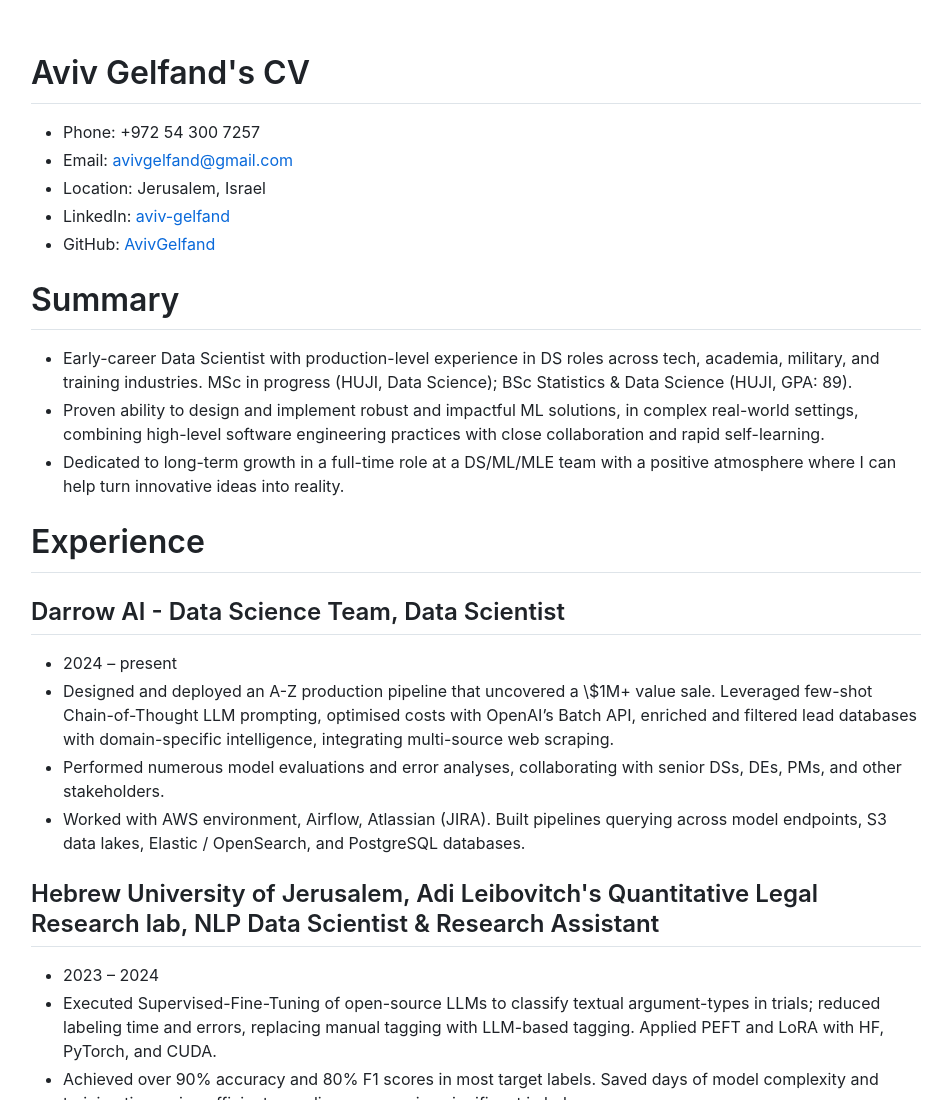
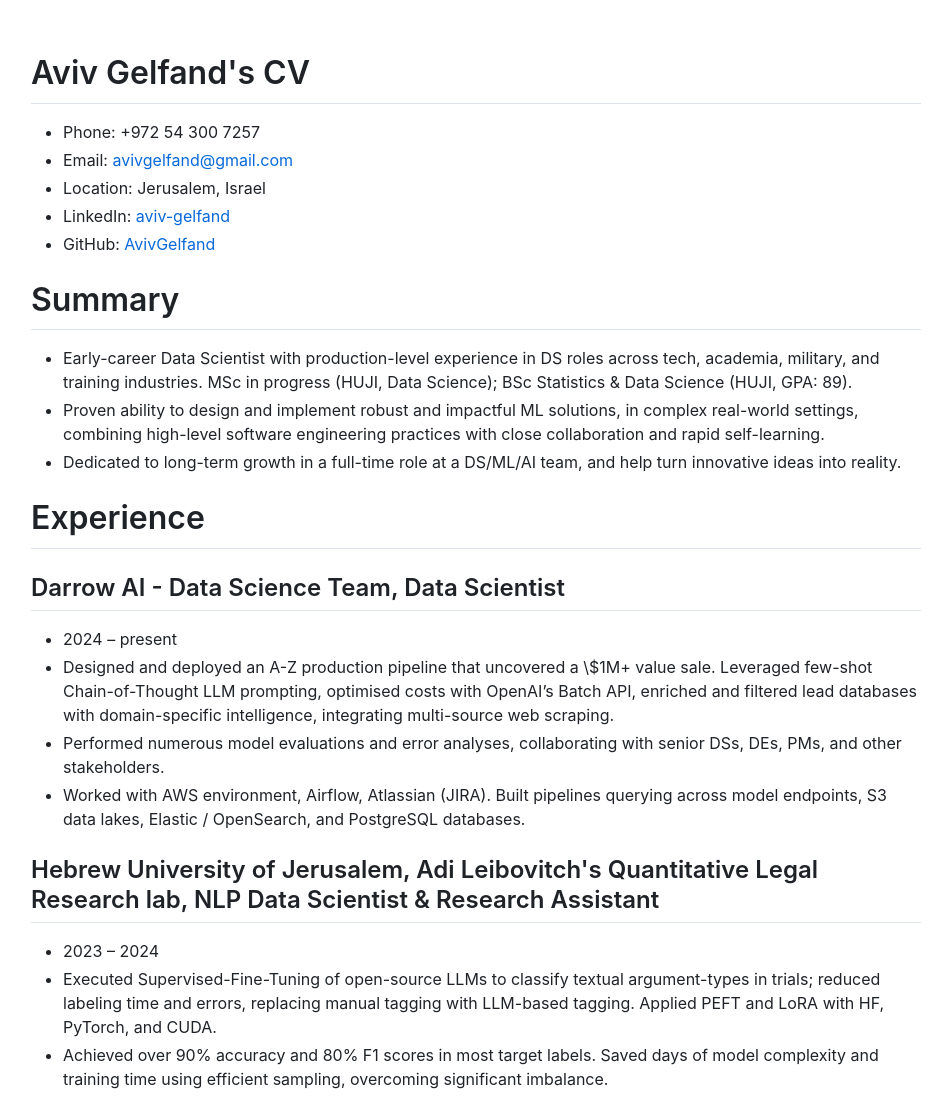
Before and after one commit to AvivGelfand/Resume, a plain HTML site: page Aviv_Gelfand_CV.html in a window 1280 px wide. Shown: the top 1100 px of the page, without its empty margins (164-1111 px from the left). Drawn offline with nearby package versions, Linux system fonts and the light colour scheme.

Commit message:
Render the latest CV

```diff
--- a/Aviv_Gelfand_CV.html
+++ b/Aviv_Gelfand_CV.html
@@ -44,7 +44,7 @@
         <ul>
         <li>Early-career Data Scientist with production-level experience in DS roles across tech, academia, military, and training industries. MSc in progress (HUJI, Data Science); BSc Statistics &amp; Data Science (HUJI, GPA: 89).</li>
         <li>Proven ability to design and implement robust and impactful ML solutions, in complex real-world settings, combining high-level software engineering practices with close collaboration and rapid self-learning.</li>
-        <li>Dedicated to long-term growth in a full-time role at a DS/ML/MLE team with a positive atmosphere where I can help turn innovative ideas into reality.</li>
+        <li>Dedicated to long-term growth in a full-time role at a DS/ML/AI team, and help turn innovative ideas into reality.</li>
         </ul>
         <h1>Experience</h1>
         <h2>Darrow AI - Data Science Team, Data Scientist</h2>
```
Also changed, not shown: Aviv_Gelfand_CV.png, 3 other files.
